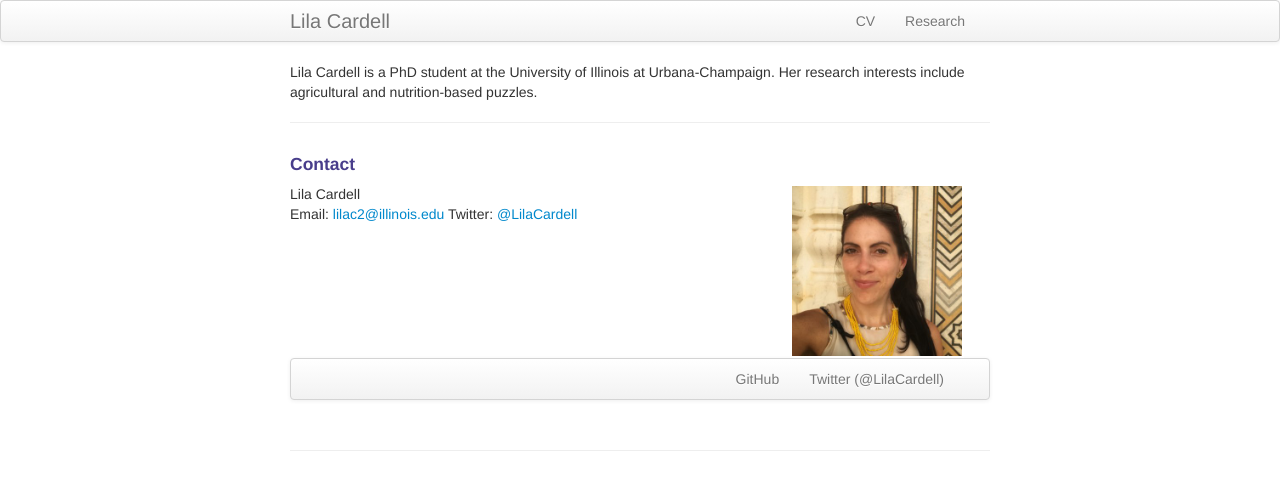
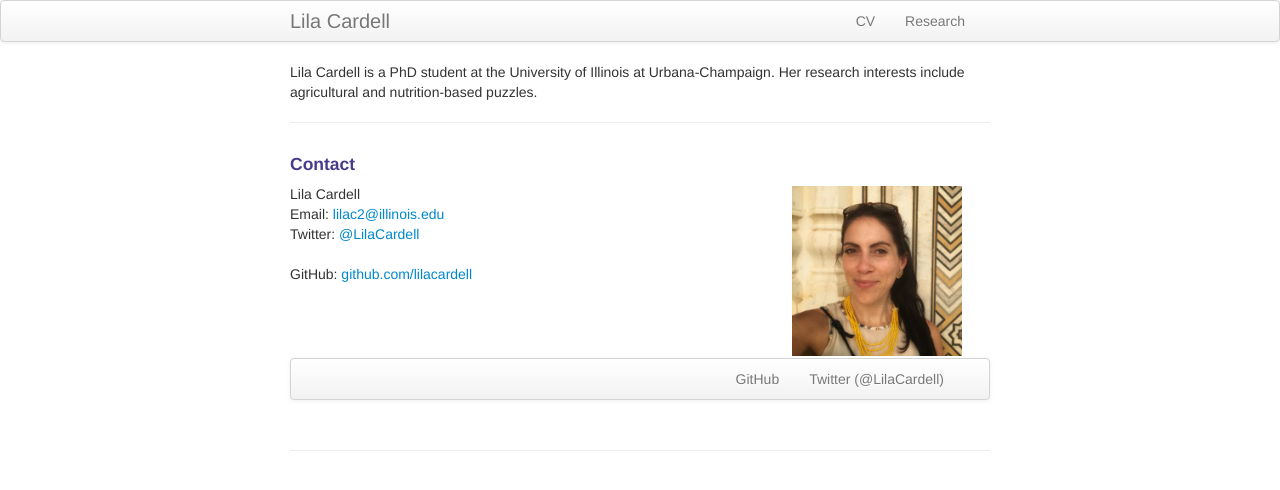
Before and after one commit to lilacardell/lilacardell.github.io, a Jekyll site: the page built from index.md, in a window 1280 px wide. Shown: the top 490 px of the page. Built offline with Jekyll 4.4.1, drawn with Linux system fonts in a browser that asks for light colours.

Commit message:
Update index.md

```diff
--- a/index.md
+++ b/index.md
@@ -20,8 +20,9 @@ Lila Cardell is a PhD student at the University of Illinois at Urbana-Champaign.
     <div class="row-fluid">
         <div class="span5">
            Lila Cardell<br/>
-            Email: <a href = "mailto: lilac2@illinois.edu">lilac2@illinois.edu</a>
-            Twitter: <a href="https://twitter.com/lilacardell">@LilaCardell</a>
+            Email: <a href = "mailto: lilac2@illinois.edu">lilac2@illinois.edu</a><br/>
+            Twitter: <a href="https://twitter.com/lilacardell">@LilaCardell</a><br/><br/>
+            GitHub: <a href="https://github.com/lilacardell">github.com/lilacardell</a><br/>
         </div>
 
         <div class="span2">
```
